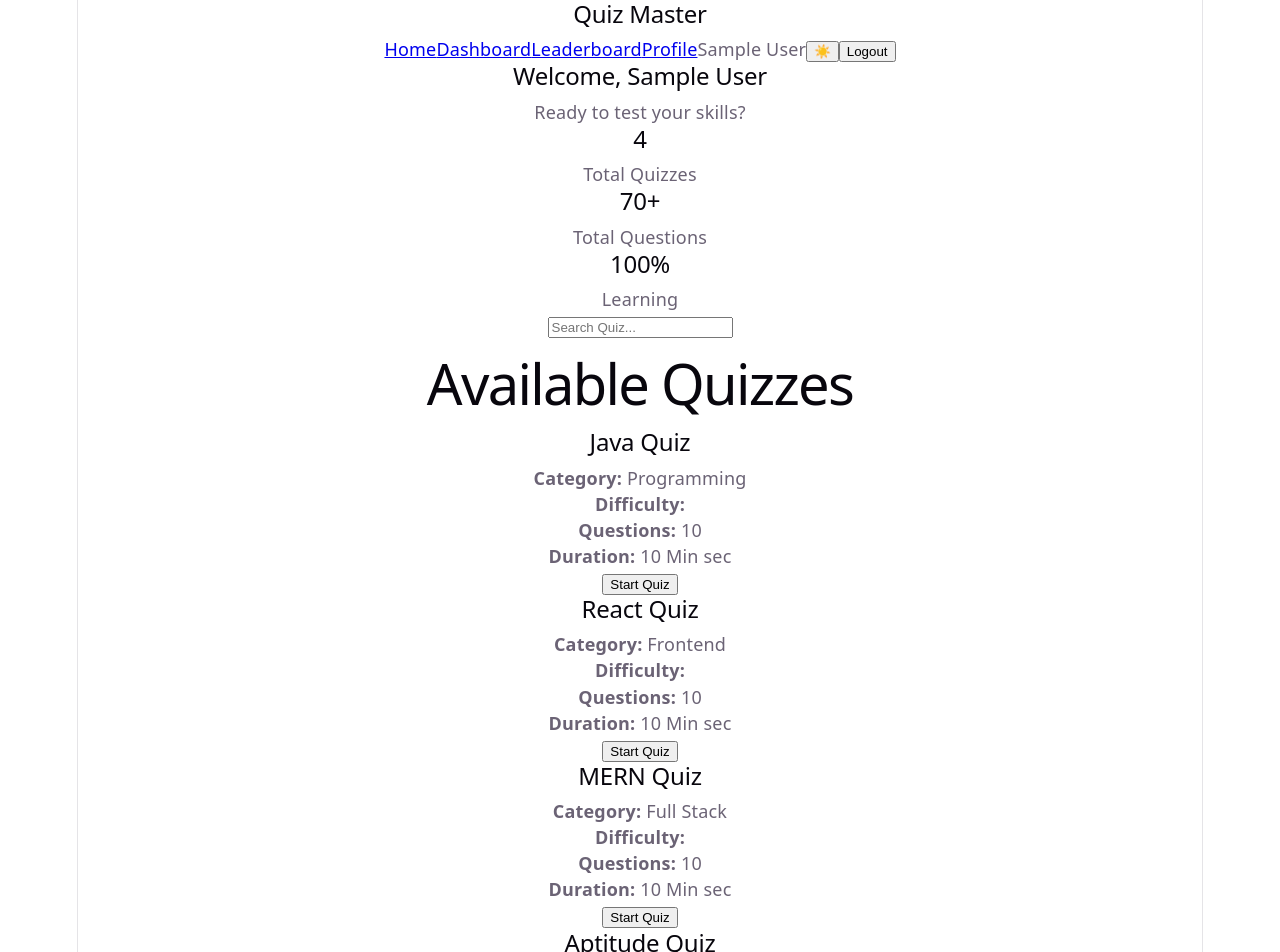
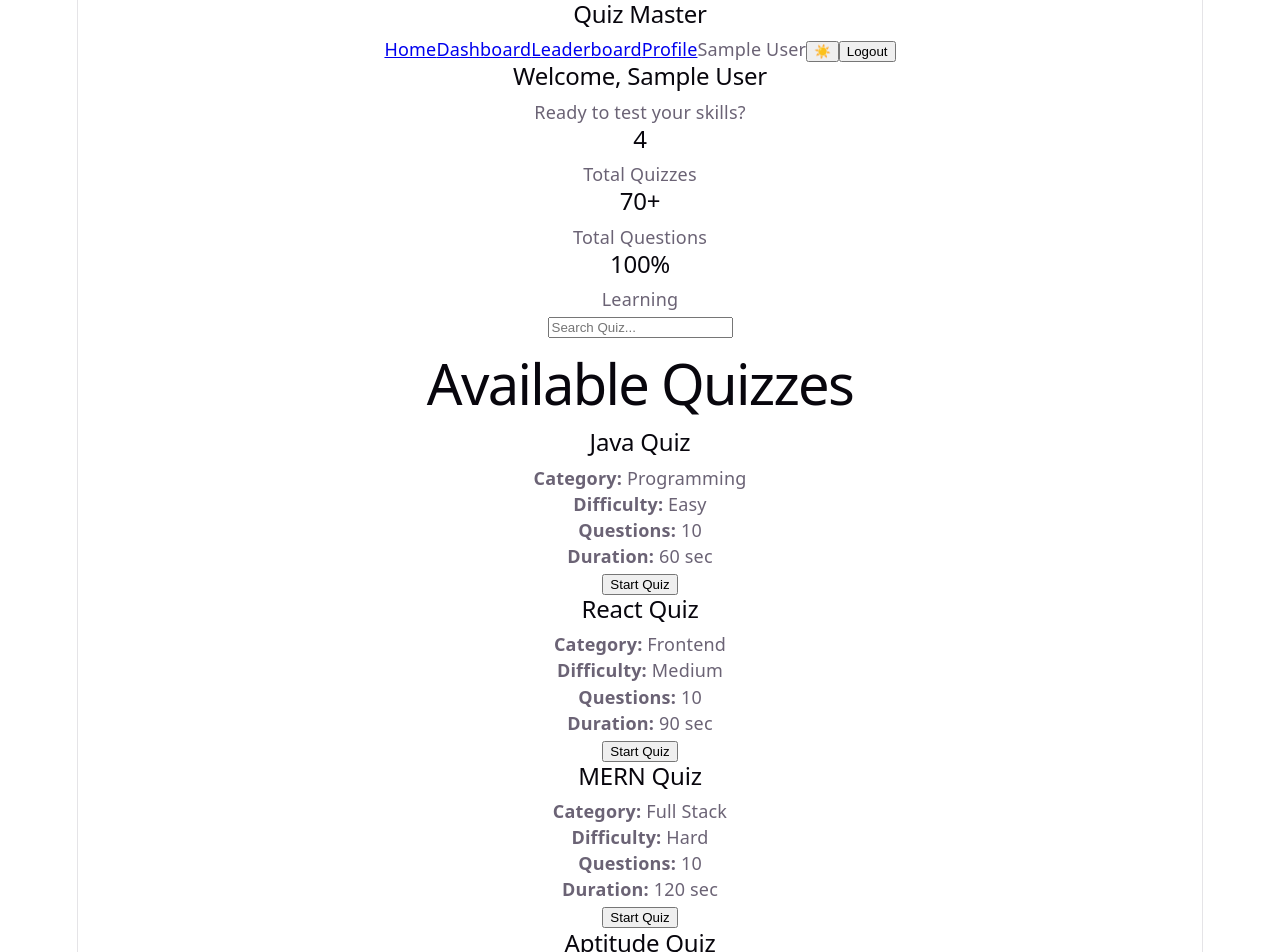
Before and after one commit to anandkishoretata-ak/Quiz-Application, a React (Vite) app in the folder Quiz-Application/: page /dashboard in a window 1280 px wide. Shown: the top 952 px of the page. Built offline with nearby package versions, Linux system fonts and the light colour scheme; sample sign-in values are in the browser's storage.

Commit message:
modify code

```diff
--- a/Quiz-Application/src/data/quizzes.js
+++ b/Quiz-Application/src/data/quizzes.js
@@ -3,29 +3,36 @@ const quizzes = [
     id: "java",
     title: "Java Quiz",
     category: "Programming",
+    difficulty: "Easy",
     questions: 10,
-    time: "10 Min",
+    time: 60,
   },
+
   {
     id: "react",
     title: "React Quiz",
     category: "Frontend",
+    difficulty: "Medium",
     questions: 10,
-    time: "10 Min",
+    time: 90,
   },
+
   {
     id: "mern",
     title: "MERN Quiz",
     category: "Full Stack",
+    difficulty: "Hard",
     questions: 10,
-    time: "10 Min",
+    time: 120,
   },
+
   {
     id: "aptitude",
     title: "Aptitude Quiz",
     category: "Placement",
+    difficulty: "Medium",
     questions: 10,
-    time: "10 Min",
+    time: 90,
   },
 ];
 
```
